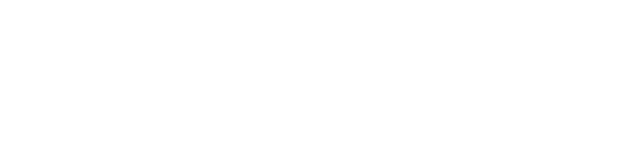
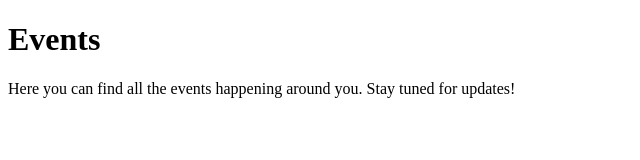
Before and after one commit to TalibSmiff/Filmology_Website, a plain HTML site: page EventBritePage/Event.html in a window 1280 px wide. Shown: the whole page, without its empty margins (0-640 px from the left). Drawn offline with Linux system fonts and the light colour scheme.

Commit message:
initial commit

```diff
--- a/EventBritePage/Event.html
+++ b/EventBritePage/Event.html
@@ -5,7 +5,8 @@
     <meta name="viewport" content="width=device-width, initial-scale=1.0">
     <title>Events</title>
 </head>
-<body>
-
-</body>
+    <body>
+        <h1>Events</h1>
+        <p>Here you can find all the events happening around you. Stay tuned for updates!</p>
+    </body>
 </html>
```
